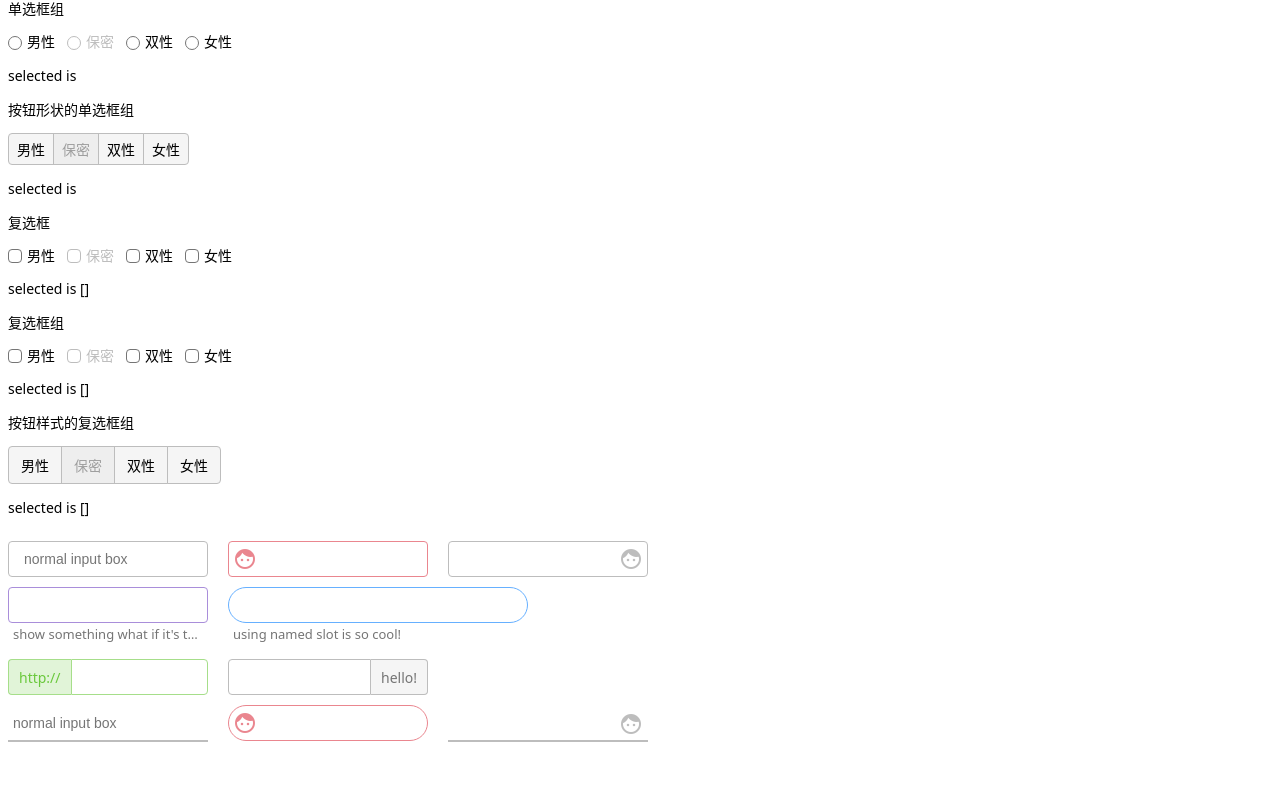
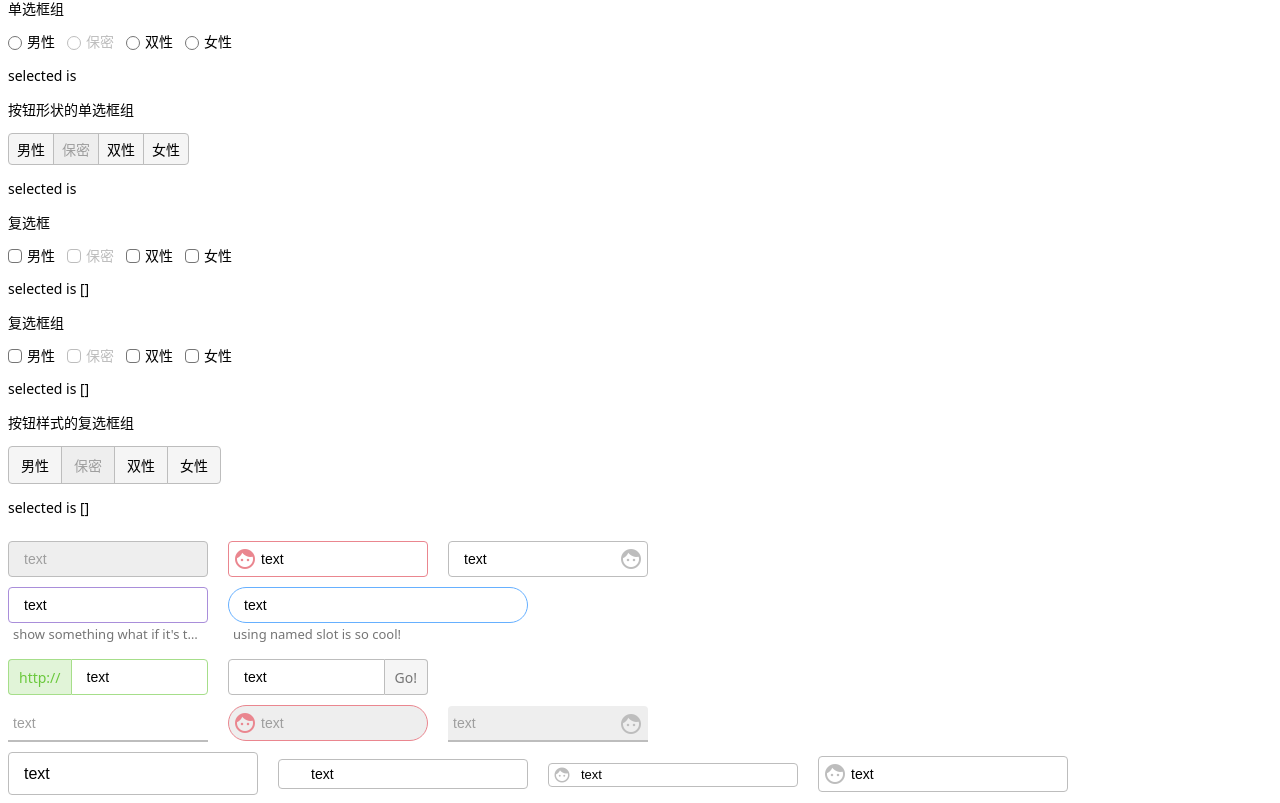
Before and after one commit to Owen-Tsai/giraffe-ui, a Vue app: page / in a window 1280 px wide. Shown: the part 1352-2155 px from the top of the page. Before the commit the page ends 2102 px from the top, so only its background shows below. Built offline with nearby package versions, Linux system fonts and the light colour scheme.

Commit message:
Feat: Add additional props and styles to the input component
- Add size variations
- Add show-icon-on-focus props
- Add group-clickable props

```diff
--- a/src/App.vue
+++ b/src/App.vue
@@ -138,25 +138,29 @@
         <p>selected is {{checkboxGroup}}</p>
       </div>
       <div class="inputs">
-        <c-input width="200" type="text" placeholder="normal input box"></c-input>
-        <c-input width="200" color="danger" prefix-icon="face"></c-input>
-        <c-input width="200" suffix-icon="face"></c-input>
+        <c-input v-model="str" disabled width="200" type="text" placeholder="normal input box"></c-input>
+        <c-input v-model="str" width="200" color="danger" prefix-icon="face"></c-input>
+        <c-input v-model="str" width="200" suffix-icon="face"></c-input>
         <br>
-        <c-input width="200" color="primary" hint="show something what if it's too long"></c-input>
-        <c-input width="300" color="info" round>
+        <c-input v-model="str" width="200" color="primary" hint="show something what if it's too long"></c-input>
+        <c-input v-model="str" width="300" color="info" round>
           <span slot="hint">using named slot is so cool!</span>
         </c-input>
         <br>
-        <c-input width="200" color="success">
-          <div slot="prepend">http://</div>
-        </c-input>
-        <c-input width="200">
-          <div slot="append">hello!</div>
+        <c-input v-model="str" width="200" color="success" prepend-caption="http://"></c-input>
+        <c-input v-model="str" width="200" group-clickable>
+          <div slot="append">Go!</div>
         </c-input>
         <br>
-        <c-input width="200" type="text" simplified placeholder="normal input box"></c-input>
-        <c-input width="200" color="danger" round prefix-icon="face"></c-input>
-        <c-input width="200" simplified suffix-icon="face"></c-input>
+        <c-input v-model="str" readonly width="200" type="text" simplified placeholder="normal input box"></c-input>
+        <c-input v-model="str" disabled width="200" color="danger" round prefix-icon="face"></c-input>
+        <c-input v-model="str" disabled width="200" simplified suffix-icon="face"></c-input>
+        <br>
+        <c-input v-model="str" suffix-icon="clear" show-icon-on-focus="suffix" size="large" width="250"></c-input>
+        <c-input v-model="str" prefix-icon="face" show-icon-on-focus="prefix" size="small" width="250"></c-input>
+        <c-input v-model="str" prefix-icon="face" size="mini" width="250"></c-input>
+        <c-input v-model="str" prefix-icon="face" width="250"></c-input>
+        <br>
       </div>
 
 <!--
@@ -208,7 +212,8 @@
         e: [],
         radioGroup: '',
         checkboxGroup: [],
-        dialog: false
+        dialog: false,
+        str: 'text'
       }
     },
     components: {
--- a/src/components/CInput/CInput.vue
+++ b/src/components/CInput/CInput.vue
@@ -1,14 +1,15 @@
 <template>
   <div :class="[...c, ...[
     {
-      'is-disabled': isDisabled
+      'is-disabled': isDisabled,
+      'is-readonly': readonly
     },
     {
       'prefix': $slots.prefix || prefixIcon,
       'suffix': $slots.suffix || suffixIcon,
-      'input-group': $slots.prepend || $slots.append,
-      'prepend': $slots.prepend,
-      'append': $slots.append
+      'input-group': prependCaption || appendCaption || $slots.prepend || $slots.append,
+      'prepend': $slots.prepend || prependCaption,
+      'append': $slots.append || appendCaption
     },
     {
       'simplified': simplified,
@@ -17,8 +18,12 @@
     @mouseenter="hovering = true"
     @mouseleave="hovering = false"
   >
-    <div class="c-input-prepend" v-if="$slots.prepend">
+    <div
+      :class="['c-input-prepend', {'clickable' : groupClickable}]"
+      v-if="$slots.prepend || prependCaption"
+    >
       <slot name="prepend"></slot>
+      <div v-if="!$slots.prepend">{{ prependCaption }}</div>
     </div>
     <input
       class="c-input-input"
@@ -31,17 +36,22 @@
       @input="handleInput"
       @blur="handleBlur"
       @change="handleChange"
+      :disabled="isDisabled"
     >
-    <span class="c-input-prefix" v-if="$slots.prefix || prefixIcon">
+    <span class="c-input-prefix" v-if="($slots.prefix || prefixIcon) && showPrefixIcon">
       <slot name="prefix"></slot>
       <i class="material-icons prefix-icons" v-if="!$slots.prefix">{{ prefixIcon }}</i>
     </span>
-    <span class="c-input-suffix" v-if="$slots.suffix || suffixIcon">
+    <span class="c-input-suffix" v-if="($slots.suffix || suffixIcon) && showSuffixIcon">
       <slot name="suffix"></slot>
       <i class="material-icons suffix-icons" v-if="!$slots.suffix">{{ suffixIcon }}</i>
     </span>
-    <div class="c-input-append" v-if="$slots.append">
+    <div
+      :class="['c-input-append', { 'clickable': groupClickable }]"
+      v-if="$slots.append || appendCaption"
+    >
       <slot name="append"></slot>
+      <div v-if="!$slots.append">{{ appendCaption }}</div>
     </div>
     <div class="c-input-hint" v-if="$slots.hint || hint">
       <slot name="hint"></slot>
@@ -71,7 +81,11 @@
       size: String,
       prefixIcon: String,
       suffixIcon: String,
-      hint: String
+      appendCaption: String,
+      prependCaption: String,
+      hint: String,
+      showIconOnFocus: Boolean || String,
+      groupClickable: Boolean
     },
     data: () => ({
       hovering: false,
@@ -86,16 +100,34 @@
         appendColorClass(this.color, classList);
         appendSizeClass(this.size, classList);
         return classList;
+      },
+      showPrefixIcon() {
+        if(this.showIconOnFocus === true || this.showIconOnFocus === 'prefix') {
+          return this.focused;
+        } else {
+          return true;
+        }
+      },
+      showSuffixIcon() {
+        if(this.showIconOnFocus === true || this.showIconOnFocus === 'suffix') {
+          return this.focused;
+        } else {
+          return true;
+        }
       }
     },
     methods: {
       handleFocus() {
-        this.focused = true;
-        this.$emit('focus');
+        if(!this.focused) {
+          this.focused = true;
+          this.$emit('focus');
+        }
       },
       handleBlur() {
-        this.focused = false;
-        this.$emit('blur');
+        if(this.focused) {
+          this.focused = false;
+          this.$emit('blur');
+        }
       },
       handleInput(ev) {
         this.$emit('input', ev.target.value);
--- a/src/styles/common/var.scss
+++ b/src/styles/common/var.scss
@@ -98,10 +98,10 @@ $round-border-radius: 20px;
 
 /* input
 ----------------------------------- */
-$input-lg-height: 42px;
+$input-lg-height: 43px;
 $input-height: 36px;
-$input-sm-height: 28px;
-$input-mini-height: 20px;
+$input-sm-height: 30px;
+$input-mini-height: 24px;
 
 /* elevation levels
 ----------------------------------- */
--- a/src/styles/elements/button.scss
+++ b/src/styles/elements/button.scss
@@ -15,6 +15,8 @@
   border: 1px solid color('grey-400');
   border-radius: $basic-border-radius;
   transition: all .3s;
+  font-size: $font-size-base;
+  line-height: $font-size-base;
 
   &[disabled] {
     cursor: not-allowed;
--- a/src/styles/elements/input.scss
+++ b/src/styles/elements/input.scss
@@ -8,6 +8,20 @@
   font-size: $font-size-base;
   display: inline-block;
   width: 100%;
+
+  @include when('is-disabled') {
+    .c-input-input {
+      cursor: not-allowed;
+      background-color: color('grey-200');
+      color: color('grey-500');
+    }
+  }
+
+  @include when('is-readonly') {
+    .c-input-input {
+      color: color('grey-500');
+    }
+  }
 
   .c-input-input {
     width: 100%;
@@ -76,6 +90,7 @@
       top: 0;
       height: 100%;
       text-align: center;
+
       .material-icons {
         line-height: $input-height;
         color: color('grey-400');
@@ -92,10 +107,48 @@
       top: 0;
       height: 100%;
       text-align: center;
+
       .material-icons {
         line-height: $input-height;
         color: color('grey-400');
       }
+    }
+  }
+
+  @include when('lg') {
+    .c-input-input {
+      height: $input-lg-height;
+      line-height: $input-lg-height;
+      font-size: $font-size-medium;
+    }
+    .c-input-prefix > .material-icons,
+    .c-input-suffix > .material-icons {
+      line-height: $input-lg-height;
+    }
+  }
+
+  @include when('sm') {
+    .c-input-input {
+      height: $input-sm-height;
+      line-height: $input-sm-height;
+      font-size: $font-size-base;
+    }
+    .c-input-prefix > .material-icons,
+    .c-input-suffix > .material-icons {
+      line-height: $input-sm-height;
+    }
+  }
+
+  @include when('mini') {
+    .c-input-input {
+      height: $input-mini-height;
+      line-height: $input-mini-height;
+      font-size: $font-size-small;
+    }
+    .c-input-prefix > .material-icons,
+    .c-input-suffix > .material-icons {
+      line-height: $input-mini-height;
+      font-size: 18px;
     }
   }
 }
@@ -109,27 +162,28 @@
     }
   }
 
-  .c-input-prepend {
-    position: relative;
-    display: table-cell;
-    vertical-align: middle;
-    padding: 0 10px;
-    border: 1px solid color('grey-400');
-    border-right: 0;
-    border-radius: $basic-border-radius 0 0 $basic-border-radius;
-    background-color: color('grey-100');
-    color: color('grey-600');
-  }
+  .c-input-prepend,
   .c-input-append {
     position: relative;
     display: table-cell;
     vertical-align: middle;
     padding: 0 10px;
     border: 1px solid color('grey-400');
+    background-color: color('grey-100');
+    color: color('grey-600');
+  }
+
+  .clickable {
+    cursor: pointer;
+  }
+
+  .c-input-prepend {
+    border-right: 0;
+    border-radius: $basic-border-radius 0 0 $basic-border-radius;
+  }
+  .c-input-append {
     border-left: 0;
     border-radius: 0 $basic-border-radius $basic-border-radius 0;
-    background-color: color('grey-100');
-    color: color('grey-600');
   }
   @at-root .prepend {
     .c-input-input {
```
